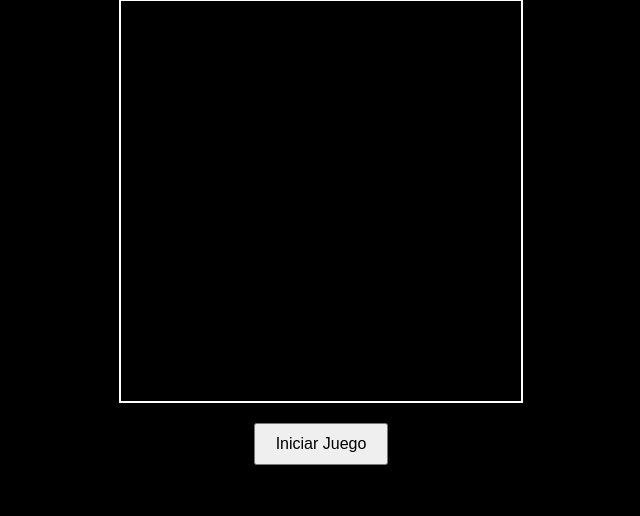
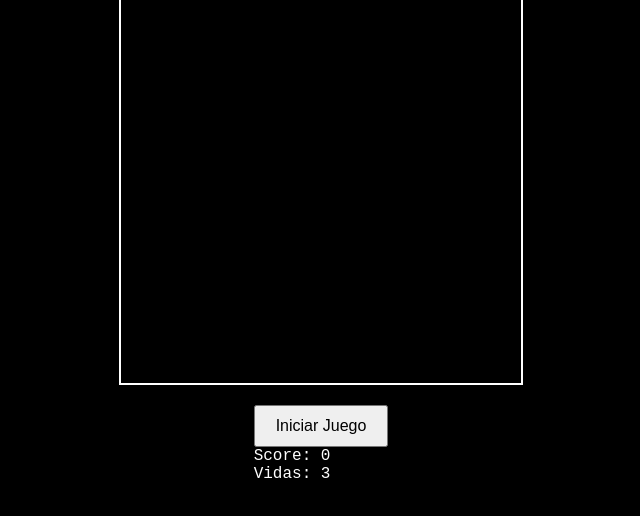
Before and after one commit to Rutxe/BKhorario, a plain HTML site: page index.html in a window 1280 px wide. Shown: the part 216-732 px from the top of the page, without its empty margins (319-959 px from the left). Drawn offline with Linux system fonts and the light colour scheme.

Commit message:
Update index.html

```diff
--- a/index.html
+++ b/index.html
@@ -9,7 +9,11 @@
 <body>
     <h1>Xonix</h1>
     <canvas id="gameCanvas"></canvas>
-    <button id="startButton">Iniciar Juego</button>
+    <div id="controls">
+        <button id="startButton">Iniciar Juego</button>
+        <div id="score">Score: 0</div>
+        <div id="lives">Vidas: 3</div>
+    </div>
     <script src="script.js"></script>
 </body>
 </html>
```
